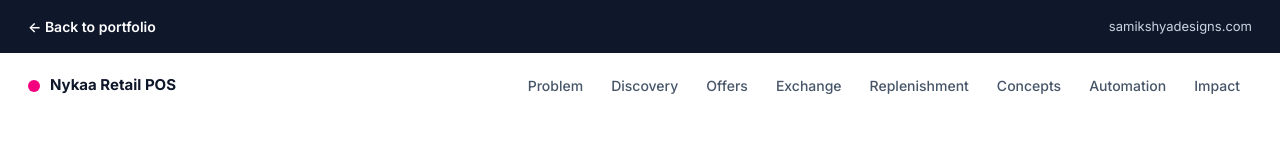
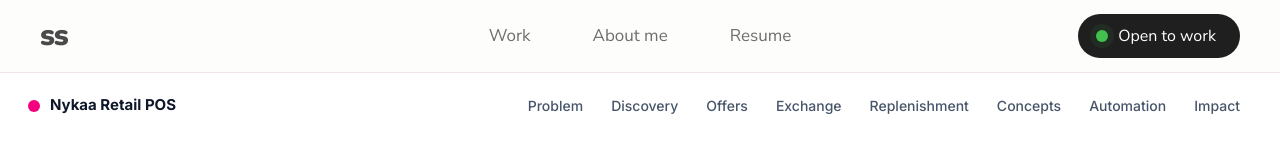
Before and after one commit to samikshya109/Nykaa-POS, a plain HTML site: page index.html in a window 1280 px wide. Shown: the top 157 px of the page. Drawn offline with nearby package versions, Linux system fonts and the light colour scheme.

Commit message:
Add portfolio top navigation bar
Replaces the back-to-portfolio strip with the samikshyadesigns.com nav:
ss logo, Work, About me, Resume, and the Open to work button.
Also stops the hero laptop base from causing sideways scroll on phones.

Co-Authored-By: Claude Opus 5.5 <noreply@anthropic.com>
Claude-Session: https://claude.ai/code/session_014opic9V5hmAemQc9drFnH5

```diff
--- a/assets/css/style.css
+++ b/assets/css/style.css
@@ -455,3 +455,18 @@ table.offers{width:100%;border-collapse:collapse;border:1px solid var(--p-line);
 .board-intro h3{font-size:28px;margin:12px 0 6px}
 .board-intro p{color:var(--body);margin:0;font-size:17px}
 .board-intro b{color:var(--pink-ink)}
+
+/* portfolio top nav (matches samikshyadesigns.com) */
+.pnav{display:flex;align-items:center;justify-content:space-between;gap:24px;padding:14px 40px;background:#FDFDFC;border-bottom:1px solid #F1E4EA;font-family:"Avenir Next","Avenir","Nunito Sans",system-ui,sans-serif;position:relative;z-index:55}
+.pnav-logo{font-family:"Nunito",system-ui,sans-serif;font-weight:900;font-size:30px;line-height:1;letter-spacing:-.04em;color:#4A4A4A;text-decoration:none}
+.pnav-links{position:absolute;left:50%;transform:translateX(-50%);display:flex;gap:62px}
+.pnav-links a{color:#6E6E6E;text-decoration:none;font-size:17px;font-weight:400;transition:color .15s}
+.pnav-links a:hover{color:#1F1F1F}
+.pnav-cta{display:inline-flex;align-items:center;gap:10px;background:#1F1F1F;color:#fff;text-decoration:none;font-size:16px;font-weight:400;padding:10px 24px 10px 18px;border-radius:999px;transition:background .15s}
+.pnav-cta:hover{background:#000}
+.pnav-dot{width:12px;height:12px;border-radius:50%;background:#43C14F;box-shadow:0 0 0 3px rgba(67,193,79,.25);animation:pulse 2s ease-in-out infinite}
+@keyframes pulse{0%,100%{box-shadow:0 0 0 3px rgba(67,193,79,.25)}50%{box-shadow:0 0 0 6px rgba(67,193,79,.08)}}
+.pnav-links a:focus-visible,.pnav-cta:focus-visible,.pnav-logo:focus-visible{outline:3px solid var(--pink-mid);outline-offset:3px;border-radius:6px}
+@media (max-width:820px){.pnav{padding:12px 20px}.pnav-links{position:static;transform:none;gap:22px}.pnav-links a{font-size:15px}.pnav-cta{padding:8px 14px;font-size:14px}}
+@media (max-width:560px){.pnav-links{display:none}}
+html,body{overflow-x:clip}
--- a/index.html
+++ b/index.html
@@ -10,13 +10,21 @@
 <meta property="og:image" content="assets/img/offers-final.webp">
 <link rel="preconnect" href="https://fonts.googleapis.com">
 <link rel="preconnect" href="https://fonts.gstatic.com" crossorigin>
-<link href="https://fonts.googleapis.com/css2?family=Inter:wght@400;500;600;700;800&display=swap" rel="stylesheet">
+<link href="https://fonts.googleapis.com/css2?family=Inter:wght@400;500;600;700;800&family=Nunito:wght@900&family=Nunito+Sans:wght@400;500&display=swap" rel="stylesheet">
 <link rel="stylesheet" href="assets/css/style.css">
 </head>
 <body>
 <div class="progress" id="progress"></div>
 
-<div class="topbar"><div class="topbar-in"><a class="back" href="https://www.samikshyadesigns.com/" aria-label="Back to portfolio home">← Back to portfolio</a><a class="site" href="https://www.samikshyadesigns.com/">samikshyadesigns.com</a></div></div>
+<header class="pnav" aria-label="Portfolio">
+  <a class="pnav-logo" href="https://www.samikshyadesigns.com/" aria-label="Samikshya Satpathy, home">ss</a>
+  <nav class="pnav-links">
+    <a href="https://www.samikshyadesigns.com/">Work</a>
+    <a href="https://www.samikshyadesigns.com/">About me</a>
+    <a href="https://drive.google.com/file/d/1QLpL0WDwFq_m60SKHTdfZE_bXwE7jAVp/view?usp=sharing" target="_blank" rel="noopener">Resume</a>
+  </nav>
+  <a class="pnav-cta" href="https://www.samikshyadesigns.com/contact-8"><span class="pnav-dot" aria-hidden="true"></span>Open to work</a>
+</header>
 
 <header class="nav" id="nav">
   <a class="brand" href="#top"><span class="dot"></span>Nykaa Retail POS</a>
```
